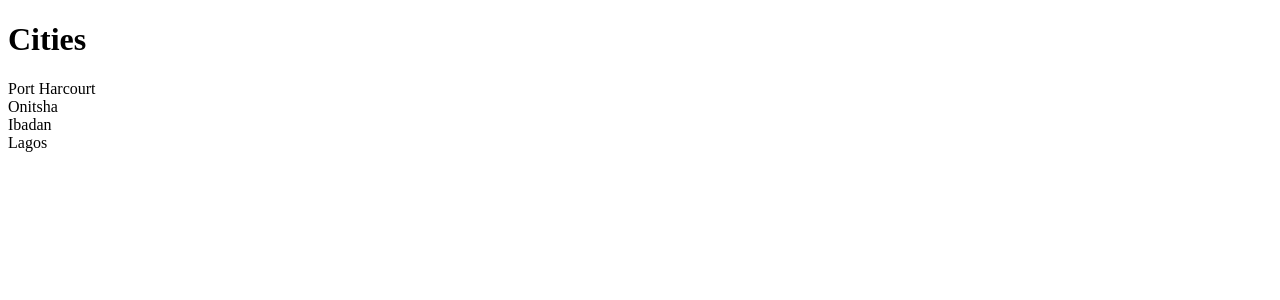
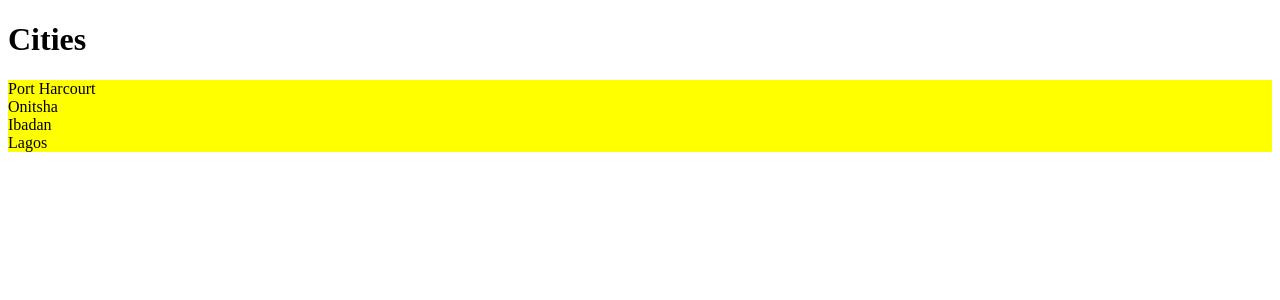
Before and after one commit to chianugo/react-tut, a React (Vite) app: page / in a window 1280 px wide. Shown: the top 300 px of the page. Built offline with nearby package versions, Linux system fonts and the light colour scheme.

Commit message:
use multiple styles in a css module

```diff
--- a/src/components/ListGroup/ListGroup.module.css
+++ b/src/components/ListGroup/ListGroup.module.css
@@ -1,4 +1,8 @@
-.list-group {
+.listGroup {
   list-style: none;
   padding: 0;
 }
+
+.container {
+  background: yellow;
+}
--- a/src/components/ListGroup/ListGroup.tsx
+++ b/src/components/ListGroup/ListGroup.tsx
@@ -14,7 +14,7 @@ const ListGroup = ({ items, heading, onSelectItem }: ListGroupProps) => {
     <>
       <h1>{heading}</h1>
       {items.length === 0 && <p>No items found</p>}
-      <ul className={styles["list-group"]}>
+      <ul className={[styles.listGroup, styles.container].join(" ")}>
         {items.map((city, index) => (
           // key=city serves as a unique identifier for react
           <li
```
